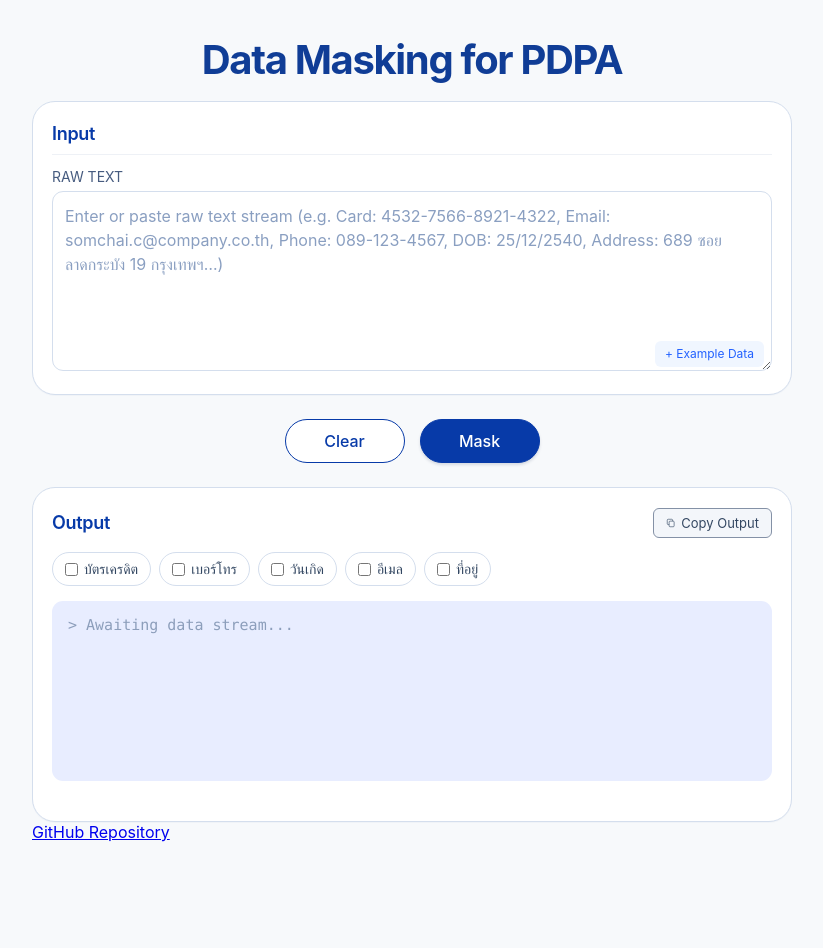
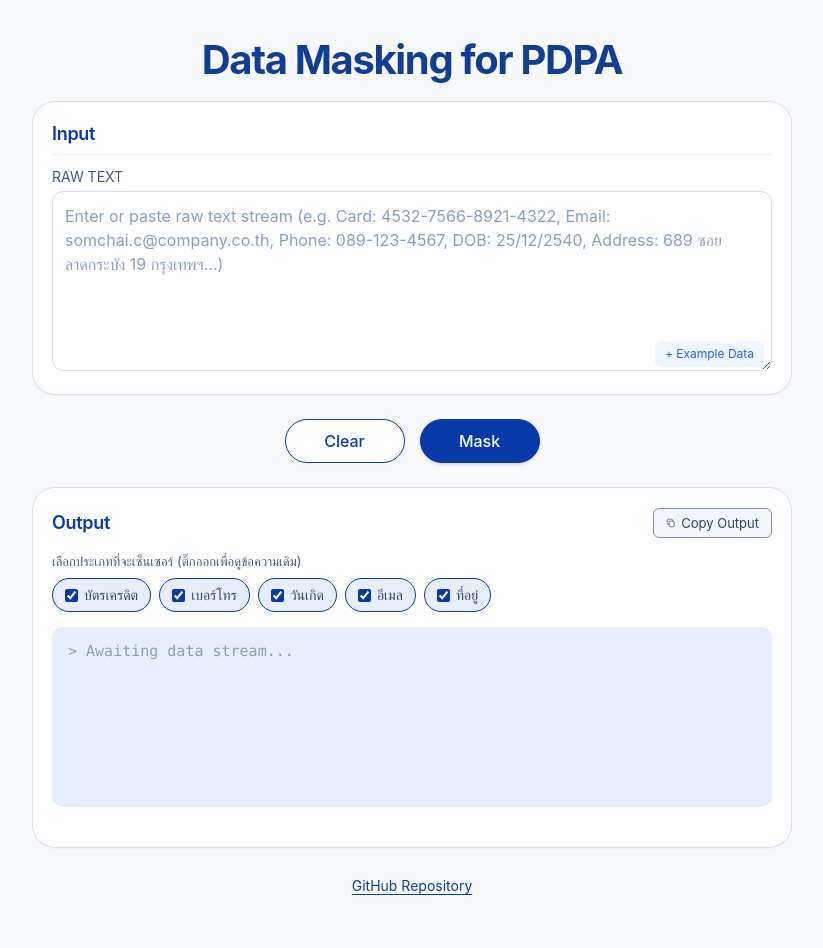
Before and after one commit to pentorhenglee/toc-data-masking-pdpa, a Flask app: page / in a window 1280 px wide. Shown: the whole page, without its empty margins (228-1051 px from the left). Before the commit the page ends 842 px from the top, so only its background shows below. Run offline with Flask 3, Linux system fonts and the light colour scheme.

Commit message:
prototype: ติ๊กครบเป็นค่าเริ่มต้น จัด footer GitHub กลางหน้า ปุ่ม Copy บอกว่า Copied ปุ่ม Example ไม่ทับข้อความบนมือถือ

```diff
--- a/static/style.css
+++ b/static/style.css
@@ -5,7 +5,14 @@
   --background: #f7f9fb;
   --border: #d4deed;
   --muted: #8a9fc1;
+  --ink: #334c75;
+  --surface: #fff;
+  --accent-soft: #e8edff;
+  --censored: #d7262f;
+  --focus: #618bde;
 }
+
+html, body { overflow-x: clip; }
 
 * { box-sizing: border-box; }
 
@@ -107,6 +114,11 @@ textarea::placeholder { color: var(--muted); opacity: 1; }
 }
 
 .button {
+  display: inline-flex;
+  align-items: center;
+  justify-content: center;
+  text-decoration: none;
+  white-space: nowrap;
   min-width: 120px;
   height: 44px;
   padding: 0 24px;
@@ -161,15 +173,18 @@ button:focus-visible, textarea:focus-visible { outline: 2px solid #618bde; outli
   .workspace { width: calc(100% - 28px); padding-top: 32px; }
   h1 { font-size: clamp(23px, 6.5vw, 30px); letter-spacing: -.9px; margin-bottom: 22px; }
   .panel { padding-left: 16px; padding-right: 16px; border-radius: 20px; }
-  textarea { height: 160px; font-size: 16px; }
+  textarea { height: 160px; font-size: 16px; padding-bottom: 12px; }
+  /* จอแคบ ข้อความเต็มช่อง ปุ่มที่ลอยอยู่มุมล่างจะทับบรรทัดสุดท้าย เลยย้ายลงไปใต้ช่องแทน */
+  .textarea-wrap { display: flex; flex-direction: column; align-items: flex-end; gap: 8px; }
+  .example-button { position: static; }
 }
 
 /* ---------- ผลลัพธ์ + สีแดง + เปิดปิดแต่ละประเภท ---------- */
 
-.output { color: #334c75; }
+.output { color: var(--ink); }
 .output.awaiting { color: #8c9ebb; }
 
-.censored { color: #e0262f; font-weight: 600; }
+.censored { color: var(--censored); font-weight: 600; }
 
 /* ค่าเริ่มต้น: โชว์ข้อความเดิม ซ่อนข้อความที่เซ็นเซอร์ */
 .pii .masked { display: none; }
@@ -187,11 +202,17 @@ button:focus-visible, textarea:focus-visible { outline: 2px solid #618bde; outli
 .mask-email .email .masked,
 .mask-address .address .masked { display: inline; }
 
+.toggles-hint {
+  margin: 14px 0 8px;
+  color: #465b7f;
+  font-size: 13px;
+  line-height: 18px;
+}
+
 .toggles {
   display: flex;
   flex-wrap: wrap;
   gap: 8px;
-  margin-top: 14px;
 }
 
 .toggle {
@@ -202,12 +223,17 @@ button:focus-visible, textarea:focus-visible { outline: 2px solid #618bde; outli
   padding: 6px 12px;
   border: 1px solid var(--border);
   border-radius: 999px;
-  background: #fff;
+  background: var(--surface);
   color: #334762;
   font-size: 14px;
   line-height: 20px;
+  white-space: nowrap;
   cursor: pointer;
 }
+
+.toggle:hover { border-color: var(--muted); }
+.toggle:has(input:checked) { border-color: var(--blue); background: var(--accent-soft); }
+.toggle:focus-within { outline: 2px solid var(--focus); outline-offset: 2px; }
 
 .toggle input { margin: 0; accent-color: var(--blue); }
 
@@ -215,8 +241,26 @@ button:focus-visible, textarea:focus-visible { outline: 2px solid #618bde; outli
   min-width: 22px;
   padding: 0 7px;
   border-radius: 999px;
-  background: #e8edff;
+  background: var(--accent-soft);
   color: var(--blue);
   font-size: 12px;
   text-align: center;
 }
+
+.toggle:has(input:checked) .count { background: var(--surface); }
+
+a:focus-visible { outline: 2px solid var(--focus); outline-offset: 3px; }
+
+.site-footer {
+  margin-top: 28px;
+  text-align: center;
+  font-size: 14px;
+  line-height: 20px;
+}
+
+.site-footer a {
+  color: var(--heading);
+  text-underline-offset: 3px;
+}
+
+.site-footer a:hover { color: var(--blue); }
--- a/templates/index.html
+++ b/templates/index.html
@@ -21,7 +21,7 @@
       </section>
 
       <div class="actions">
-        <a class="button button-outline" href="/" style="display: inline-flex; align-items: center; justify-content: center; text-decoration: none;">Clear</a>
+        <a class="button button-outline" href="/">Clear</a>
         <button class="button button-primary" type="submit" name="action" value="mask">Mask</button>
       </div>
     </form>
@@ -34,15 +34,16 @@
             <rect x="5" y="5" width="8" height="9" rx="1.5" stroke="currentColor"/>
             <path d="M10.5 5V3.5A1.5 1.5 0 0 0 9 2H3.5A1.5 1.5 0 0 0 2 3.5V9A1.5 1.5 0 0 0 3.5 10.5H5" stroke="currentColor"/>
           </svg>
-          Copy Output
+          <span class="copy-label">Copy Output</span>
         </button>
       </div>
 
       <!-- checkbox อยู่นอก form ไม่ถูกส่งไป server ใช้แค่สลับการแสดงผลด้วย JS -->
+      <p class="toggles-hint">เลือกประเภทที่จะเซ็นเซอร์ (ติ๊กออกเพื่อดูข้อความเดิม)</p>
       <div class="toggles">
         {% for name, label in types %}
         <label class="toggle">
-          <input type="checkbox" data-type="{{ name }}">
+          <input type="checkbox" data-type="{{ name }}" checked>
           {{ label }}
           {% if counts is not none %}<span class="count">{{ counts[name] }}</span>{% endif %}
         </label>
@@ -71,7 +72,9 @@
       {%- endif -%}
       </pre>
     </section>
-    <footer><a href="{{ github_url }}">GitHub Repository</a></footer>
+    <footer class="site-footer">
+      <a href="{{ github_url }}">GitHub Repository</a>
+    </footer>
   </main>
 
   <script>
@@ -89,8 +92,14 @@
     });
 
     // innerText เอาเฉพาะตัวหนังสือที่โชว์อยู่ ไม่มี HTML และไม่มีส่วนที่ถูกซ่อน
-    document.querySelector(".copy-button").addEventListener("click", function () {
-      navigator.clipboard.writeText(output.innerText);
+    const copyButton = document.querySelector(".copy-button");
+    const copyLabel = copyButton.querySelector(".copy-label");
+
+    copyButton.addEventListener("click", function () {
+      navigator.clipboard.writeText(output.innerText).then(function () {
+        copyLabel.textContent = "Copied";
+        setTimeout(function () { copyLabel.textContent = "Copy Output"; }, 1500);
+      });
     });
   </script>
 </body>
```
